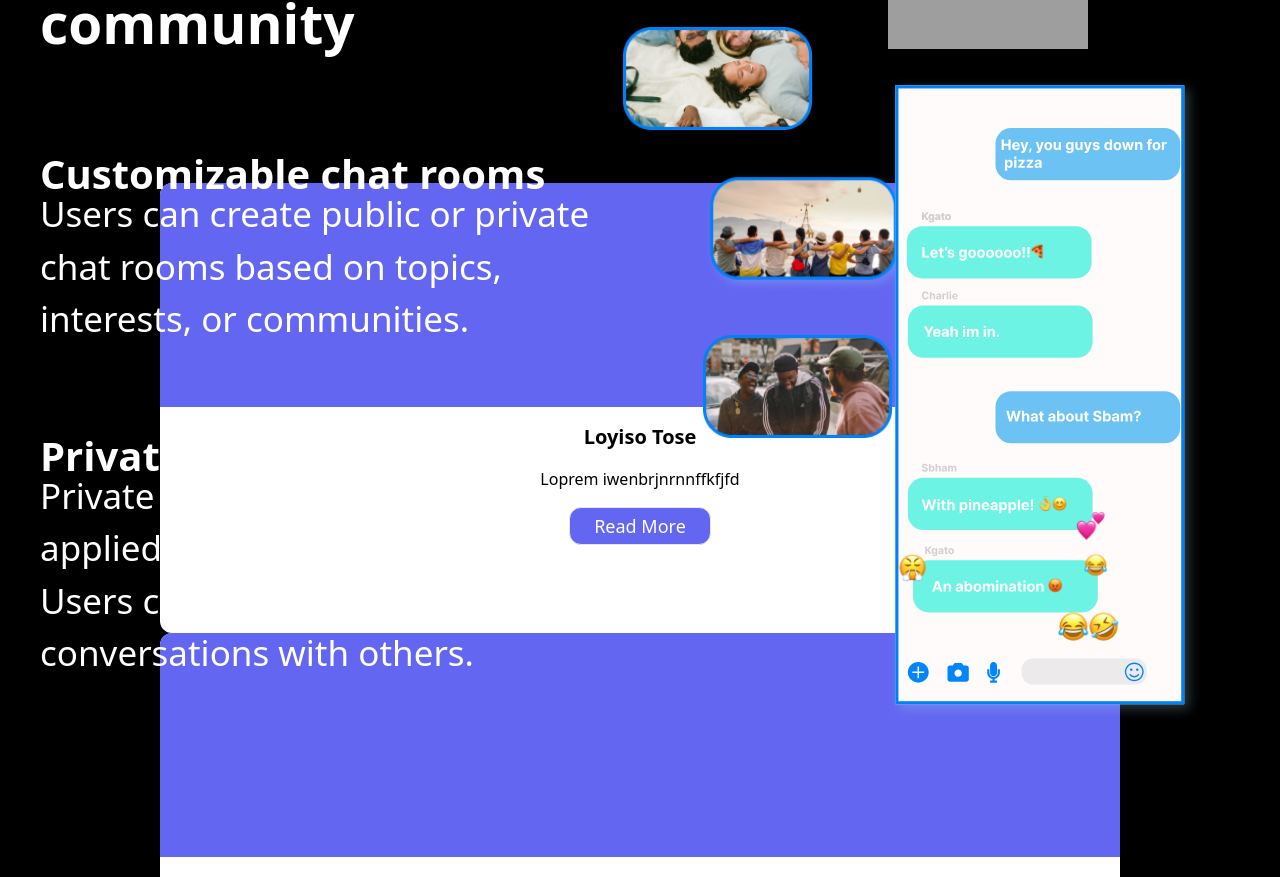
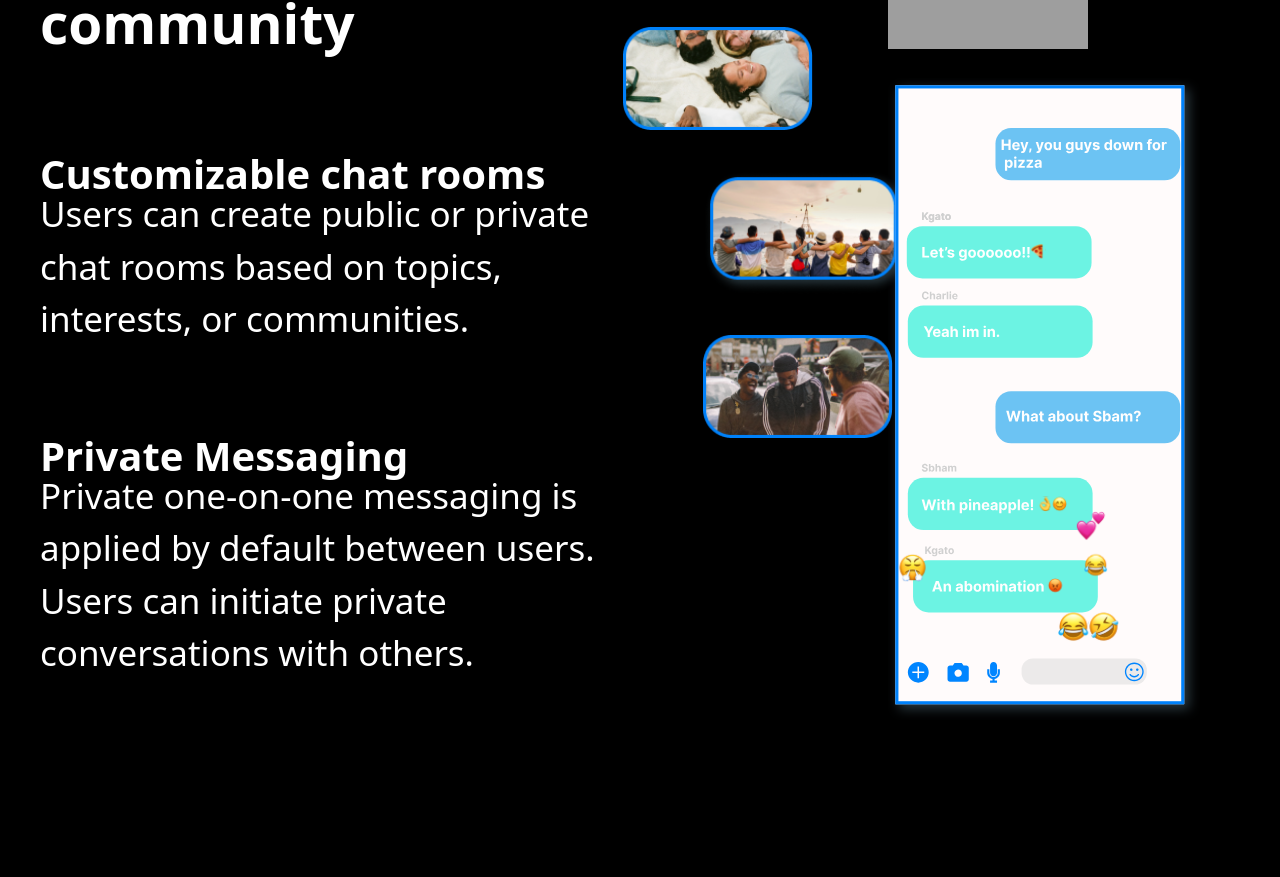
Before and after one commit to LL-oyiso/Phke, a React (Create React App) app: page / in a window 1280 px wide. Shown: the part 1967-2844 px from the top of the page. Built offline with nearby package versions, Linux system fonts and the light colour scheme; grey boxes are pictures that could not be loaded.

Commit message:
BossSlider implemented

```diff
--- a/src/App.js
+++ b/src/App.js
@@ -3,14 +3,14 @@
 import Navbar from './components/Navbar';
 import Hero from './components/Hero'
 import { MainContent } from './components/MainContent';
-import { Slider } from './components/Slider';
+import { BossSlider } from './components/BossSlider';
 function App() {
   return (
     <div>
     <Navbar />
     <Hero />
     <MainContent />
-    <Slider />
+    <BossSlider />
     </div>
   );
 }
--- /dev/null
+++ b/src/components/BossSlider.jsx
@@ -0,0 +1,87 @@
+// import React from 'react'
+// import "slick-carousel/slick/slick.css";
+// import "slick-carousel/slick/slick-theme.css";
+// import Slider from 'react-slick';
+
+// export  function BossSlider() {
+
+//     var settings = {
+//         dots: true,
+//         infinite: true,
+//         speed: 500,
+//         slidesToShow: 3,
+//         slidesToScroll: 1
+//       };
+
+//   return (
+//     <Slider {...settings}>
+//     <div className='w-3/4 m-auto'>
+//         <div className='mt-20'>
+
+//           {/* iterate through this using a map */}
+//           {data.map((d) => (
+//             <div className='bg-white h-[450px] text-black rounded-xl'>
+//                 <div className=' h-40 rounded-t-xl bg-indigo-500 flex justify-center items-center'>
+
+//                 </div>
+
+//                 <div className='flex flex-col justify-center items-center gap-4 p-4'>
+//                     <p className='text-xl font-semibold'> {d.name}</p>
+//                     <p className='text-center'>{d.review}</p>
+//                     <button className='bg-indigo-500 text-white text-lg px-6 py-1 rounded-xl'>Read More</button>
+//                 </div>
+//             </div>
+//           ))}
+
+//         </div>
+
+
+//     </div>
+//     </Slider>
+//   )
+// }
+
+// const data = [
+//     {
+//         name: 'Loyiso Tose',
+//         review:'Loprem iwenbrjnrnnffkfjfd'
+//     },
+
+// ]
+
+import React from "react";
+import Slider from "react-slick";
+import "slick-carousel/slick/slick.css";
+import "slick-carousel/slick/slick-theme.css";
+
+export  function BossSlider() {
+  var settings = {
+    dots: true,
+    infinite: true,
+    speed: 500,
+    slidesToShow: 3,
+    slidesToScroll: 1
+  };
+  return (
+    <Slider {...settings}>
+      <div>
+        <h3>1</h3>
+      </div>
+      <div>
+        <h3>2</h3>
+      </div>
+      <div>
+        <h3>3</h3>
+      </div>
+      <div>
+        <h3>4</h3>
+      </div>
+      <div>
+        <h3>5</h3>
+      </div>
+      <div>
+        <h3>6</h3>
+      </div>
+    </Slider>
+  );
+}
--- a/src/components/Slider.jsx
+++ /dev/null
@@ -1,58 +0,0 @@
-import React from 'react'
-import "slick-carousel/slick/slick.css";
-import "slick-carousel/slick/slick-theme.css";
-
-export function Slider() {
-
-    // var settings = {
-    //     dots: true,
-    //     infinite: true,
-    //     speed: 500,
-    //     slidesToShow: 1,
-    //     slidesToScroll: 1
-    //   };
-
-  return (
-    <div className='w-3/4 m-auto'>
-        <div className='mt-20'>
-
-          {/* iterate through this using a map */}
-          {data.map((d) => (
-            <div className='bg-white h-[450px] text-black rounded-xl'>
-                <div className=' h-56 rounded-t-xl bg-indigo-500 flex justify-center items-center'>
-
-                </div>
-
-                <div className='flex flex-col justify-center items-center gap-4 p-4'>
-                    <p className='text-xl font-semibold'> {d.name}</p>
-                    <p>{d.review}</p>
-                    <button className='bg-indigo-500 text-white text-lg px-6 py-1 rounded-xl'>Read More</button>
-                </div>
-            </div>
-          ))}
-
-        </div>
-
-
-    </div>
-  )
-}
-
-const data = [
-    {
-        name: 'Loyiso Tose',
-        review:'Loprem iwenbrjnrnnffkfjfd'
-    },
-    {
-        name: 'Loyiso Tose',
-        review:'Loprem iwenbrjnrnnffkfjfd'
-    },
-    {
-        name: 'Loyiso Tose',
-        review:'Loprem iwenbrjnrnnffkfjfd'
-    },
-    {
-        name: 'Loyiso Tose',
-        review:'Loprem iwenbrjnrnnffkfjfd'
-    }
-]
```
